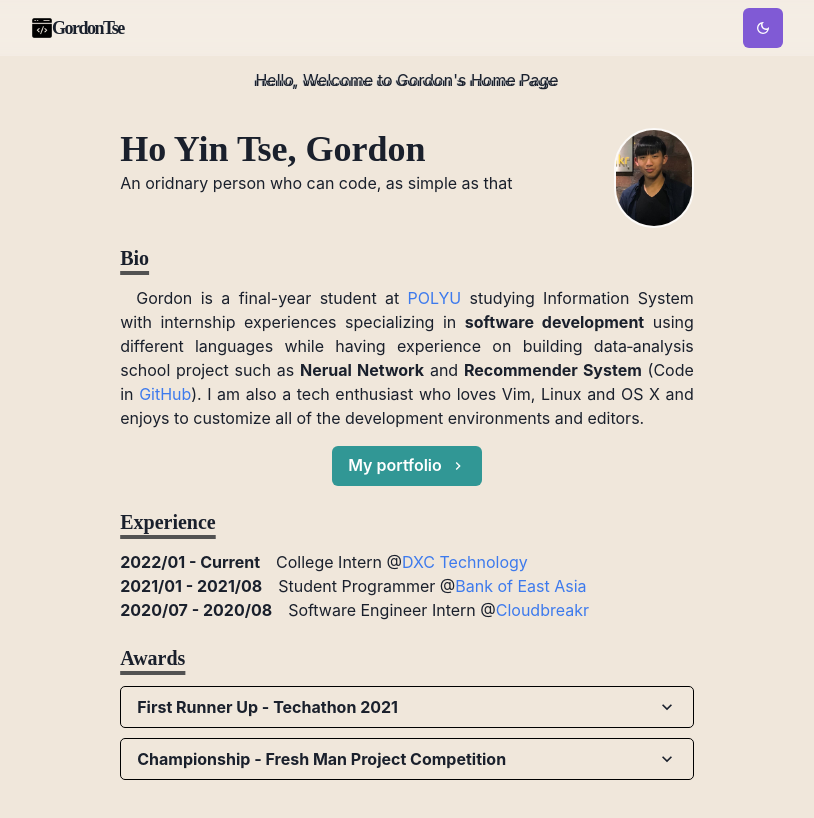
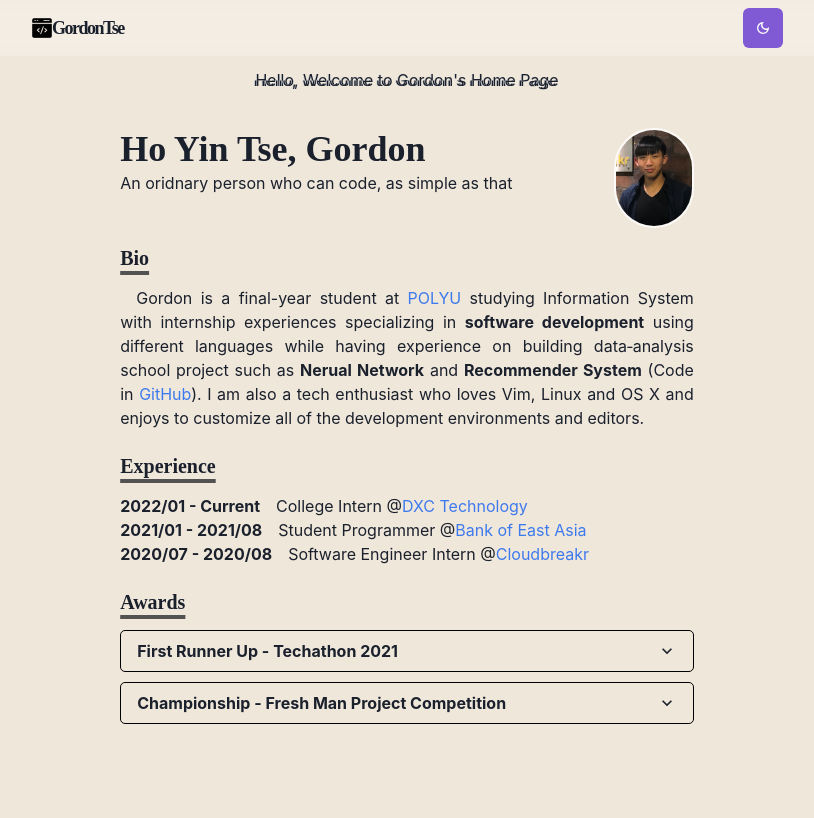
Before and after one commit to GordonTse0922/GordonTse0922.github.io, a Next.js app: page / in a window 1280 px wide. Shown: the top 818 px of the page, without its empty margins (233-1047 px from the left). Built offline with nearby package versions, Linux system fonts and the light colour scheme.

Commit message:
remove unfinished component

```diff
--- a/pages/index.tsx
+++ b/pages/index.tsx
@@ -63,11 +63,11 @@ const Home: NextPage = () => {
           I am also a tech enthusiast who loves Vim, Linux and OS X and enjoys to customize all of the development environments and editors.
         </Paragraph>
         <Box align="center" my={4}>
-          <NextLink href="/skills">
+          {/* <NextLink href="/skills">
             <Button rightIcon={<ChevronRightIcon />} colorScheme="teal">
               My portfolio
             </Button>
-          </NextLink>
+          </NextLink> */}
         </Box>
       </Section>
       <Section delay={0.2}>
```
